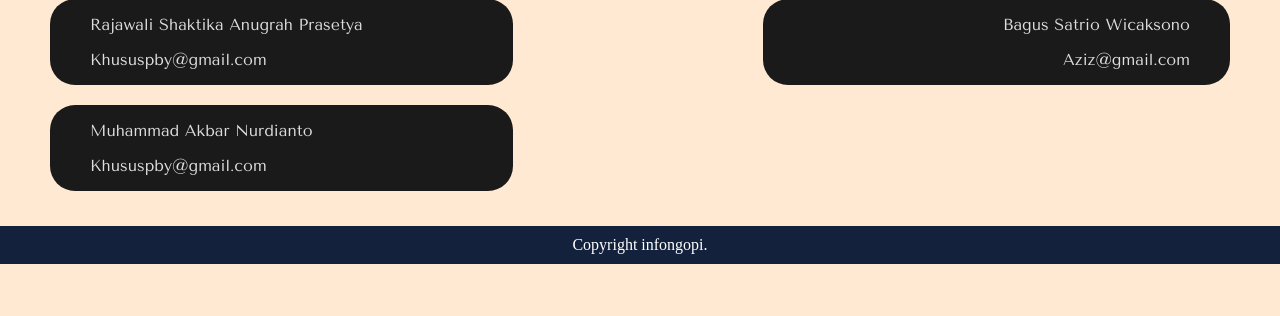
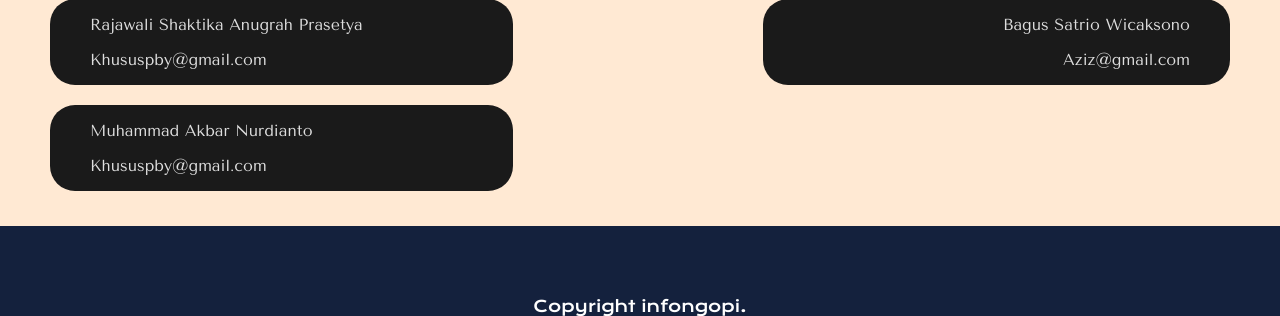
Before and after one commit to bayustwn/fp_pemweb, a PHP site: page /pages/about.php in a window 1280 px wide. Shown: the part 1441-1757 px from the top of the page. Before the commit the page ends 1705 px from the top, so only its background shows below. Run offline with PHP 8.4, Linux system fonts and the light colour scheme; some web fonts are replaced.

Commit message:
feat: footer

```diff
--- a/pages/style/about.css
+++ b/pages/style/about.css
@@ -193,7 +193,8 @@ body{
 }
 
 .footer p{
-    padding: 10px 0px;
+    font-family: "Krona One";
+    padding-top: 70px;
     color: white;
     margin: 0px;
 }
```
